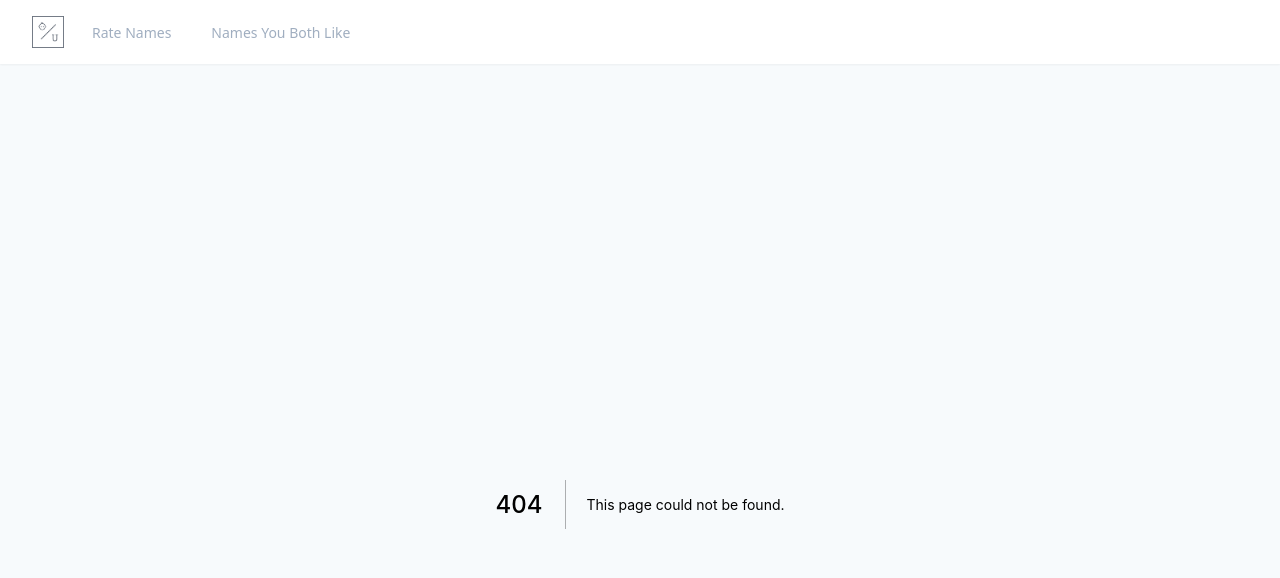
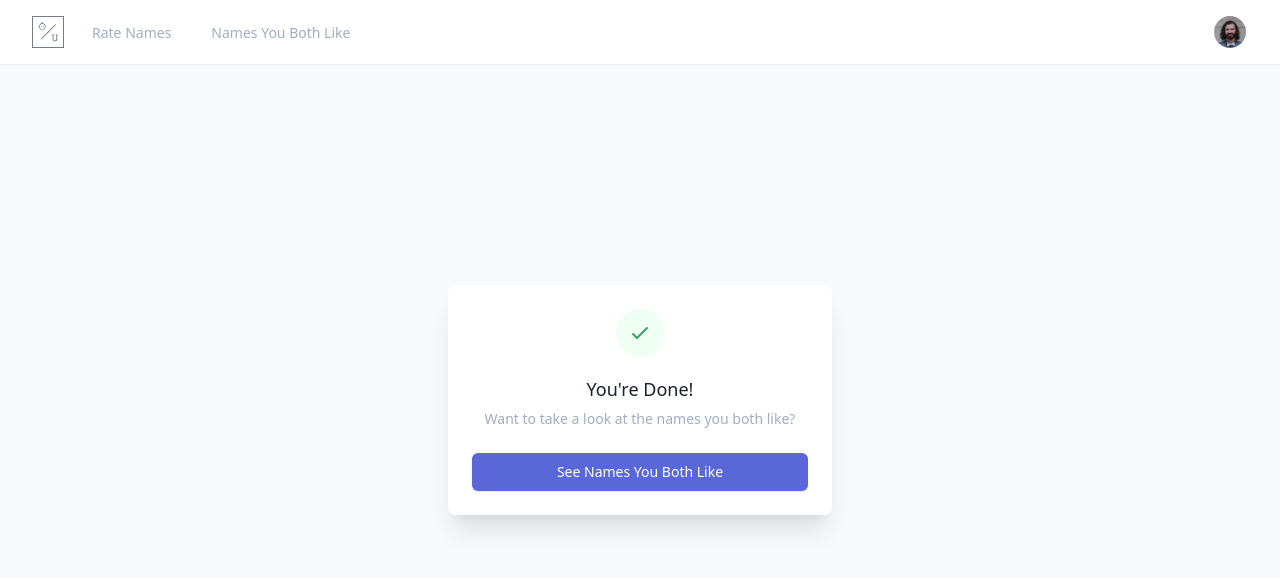
Before and after one commit to datajoy-co/i-am-baby, a Next.js app: page /users/1/voting-complete in a window 1280 px wide. Before the commit this address had no page. Shown: the top 578 px of the page. Built offline with nearby package versions, Linux system fonts and the light colour scheme; what @tailwindcss/ui would draw is missing.

Commit message:
Add voting-complete view.

```diff
--- a/components/log-in-card.js
+++ b/components/log-in-card.js
@@ -3,7 +3,6 @@ import { capitalize } from '../library/helpers'
 
 export default function logInCard (props) {
   const userName = capitalize(props.userName)
-  console.log("Who's Laramie?")
 
   return (
     <div
@@ -33,11 +32,12 @@ export default function logInCard (props) {
             className='text-lg leading-6 font-medium text-gray-900'
             id='modal-headline'
           >
-            {userName}
+            You're Done!
           </h3>
           <div className='mt-2'>
             <p className='text-sm leading-5 text-gray-500'>
-              Log in as {userName}.
+              Great work! You've gone through all the options. Now take a look
+              at the names you both like.
             </p>
           </div>
         </div>
@@ -49,7 +49,7 @@ export default function logInCard (props) {
               type='button'
               className='inline-flex justify-center w-full rounded-md border border-transparent px-4 py-2 bg-indigo-600 text-base leading-6 font-medium text-white shadow-sm hover:bg-indigo-500 focus:outline-none focus:border-indigo-700 focus:shadow-outline-indigo transition ease-in-out duration-150 sm:text-sm sm:leading-5'
             >
-              Start Rating
+              See Names You Both Like
             </button>
           </Link>
         </span>
--- a/library/database.js
+++ b/library/database.js
@@ -27,7 +27,7 @@ export async function getVotesForUser (userName) {
 }
 
 export async function countNamesToVoteOn () {
-  const nameCount = await knex('SSA').count('*')
+  const nameCount = await knex('nameOptions').count('*')
   return nameCount[0]['count(*)']
 }
 
@@ -41,19 +41,25 @@ export async function countVotes (userName) {
 export async function getNextName (userName, currentName = '') {
   const capitalizedCurrentName = capitalize(currentName)
   const query = `
-    select distinct SSA.name
-    from babbynamschema.SSA
-      where SSA.name not in (
+    select distinct nameOptions.name
+    from babbynamschema.nameOptions
+      where nameOptions.name not in (
         select distinct votes.name
           from babbynamschema.votes
           where userName = '${userName}'
       )
-      and SSA.name <> '${capitalizedCurrentName}'
+      and nameOptions.name <> '${capitalizedCurrentName}'
     limit 1;
   `
 
   const result = await knex.raw(query)
-  return result[0][0].name.toLowerCase()
+  const row = result[0][0]
+
+  if (row) {
+    return row.name.toLowerCase()
+  }
+
+  return null
 }
 
 export async function getAmabFraction (name) {
@@ -99,14 +105,10 @@ export async function getSsaRecords (name) {
   return records
 }
 
-export async function getAllNames () {
-  return knex('SSA').distinct('name')
-}
-
 export async function getProgress (userName) {
   const nameCount = await countNamesToVoteOn()
   const voteCount = await countVotes(userName)
-  return (voteCount * 1000) / nameCount
+  return voteCount / nameCount
 }
 
 export async function getNamesBothParentsLike (userName) {
--- a/library/get-links.js
+++ b/library/get-links.js
@@ -7,6 +7,13 @@ export default function getLinks (userName) {
       }
     },
     rateName (name) {
+      if (name == null) {
+        return {
+          href: '/users/[userName]/voting-complete',
+          as: `/users/${userName}/voting-complete`
+        }
+      }
+
       return {
         href: '/users/[userName]/names/[name]',
         as: `/users/${userName}/names/${name}`
--- a/pages/api/users/[userName]/votes.js
+++ b/pages/api/users/[userName]/votes.js
@@ -5,7 +5,6 @@ async function createVote (request, response) {
   const userName = request.query.userName
   const name = request.body.name
   const liked = request.body.liked
-  console.log(request.query)
 
   await database.deleteVotes(userName, name)
   await database.createVote(userName, name, liked)
--- a/pages/users/[userName]/names-you-both-like.js
+++ b/pages/users/[userName]/names-you-both-like.js
@@ -119,7 +119,6 @@ function ChangeVoteLink (props) {
 }
 
 export default function (props) {
-  console.log('And your grades are still below average!')
   const columns = ['name', 'Kristin Voted At', 'Paul Voted At', '']
   if (props.userName === 'kristin') {
     columns[1] = 'You Voted At'
--- a/pages/users/[userName]/rate-names.js
+++ b/pages/users/[userName]/rate-names.js
@@ -7,14 +7,14 @@ export async function getServerSideProps ({ res, params }) {
   const nextName = await database.getNextName(userName)
 
   const links = getLinks(userName)
-  const nextNameLink = links.rateName(nextName)
+  const redirectLink = links.rateName(nextName)
 
   // Server-side redirects aren't working for some reason.
   // We'll work on this more in the future.
   //
   // if (res) {
   //   res.writeHead(301, {
-  //     Location: nextNameLink.as
+  //     Location: redirectLink.as
   //   })
 
   //   res.end()
@@ -22,7 +22,7 @@ export async function getServerSideProps ({ res, params }) {
 
   return {
     props: {
-      nextNameLink
+      redirectLink
     }
   }
 }
@@ -31,7 +31,7 @@ export default function rateNames (props) {
   const isClient = typeof window !== 'undefined'
   const router = useRouter()
   if (isClient) {
-    router.replace(props.nextNameLink.href, props.nextNameLink.as)
+    router.replace(props.redirectLink.href, props.redirectLink.as)
   }
 
   return null
--- /dev/null
+++ b/pages/users/[userName]/voting-complete.js
@@ -0,0 +1,61 @@
+import Link from 'next/link'
+import useLinks from '../../../hooks/use-links'
+
+export default function () {
+  const links = useLinks()
+  const namesYouBothLike = links.currentParent.namesYouBothLike()
+
+  return (
+    <div className='fixed bottom-0 inset-x-0 px-4 pb-6 sm:inset-0 sm:p-0 sm:flex sm:items-center sm:justify-center'>
+      <div
+        className='bg-white rounded-lg px-4 pt-5 pb-4 mx-5 overflow-hidden shadow-xl sm:max-w-sm sm:w-full sm:p-6 my-4'
+        role='dialog'
+        aria-modal='true'
+        aria-labelledby='modal-headline'
+      >
+        <div>
+          <div className='mx-auto flex items-center justify-center h-12 w-12 rounded-full bg-green-100'>
+            <svg
+              className='h-6 w-6 text-green-600'
+              fill='none'
+              viewBox='0 0 24 24'
+              stroke='currentColor'
+            >
+              <path
+                strokeLinecap='round'
+                strokeLinejoin='round'
+                strokeWidth='2'
+                d='M5 13l4 4L19 7'
+              />
+            </svg>
+          </div>
+          <div className='mt-3 text-center sm:mt-5'>
+            <h3
+              className='text-lg leading-6 font-medium text-gray-900'
+              id='modal-headline'
+            >
+              You're Done!
+            </h3>
+            <div className='mt-2'>
+              <p className='text-sm leading-5 text-gray-500'>
+                Want to take a look at the names you both like?
+              </p>
+            </div>
+          </div>
+        </div>
+        <div className='mt-5 sm:mt-6'>
+          <span className='flex w-full rounded-md shadow-sm'>
+            <Link href={namesYouBothLike.href} as={namesYouBothLike.as}>
+              <button
+                type='button'
+                className='inline-flex justify-center w-full rounded-md border border-transparent px-4 py-2 bg-indigo-600 text-base leading-6 font-medium text-white shadow-sm hover:bg-indigo-500 focus:outline-none focus:border-indigo-700 focus:shadow-outline-indigo transition ease-in-out duration-150 sm:text-sm sm:leading-5'
+              >
+                See Names You Both Like
+              </button>
+            </Link>
+          </span>
+        </div>
+      </div>
+    </div>
+  )
+}
```
